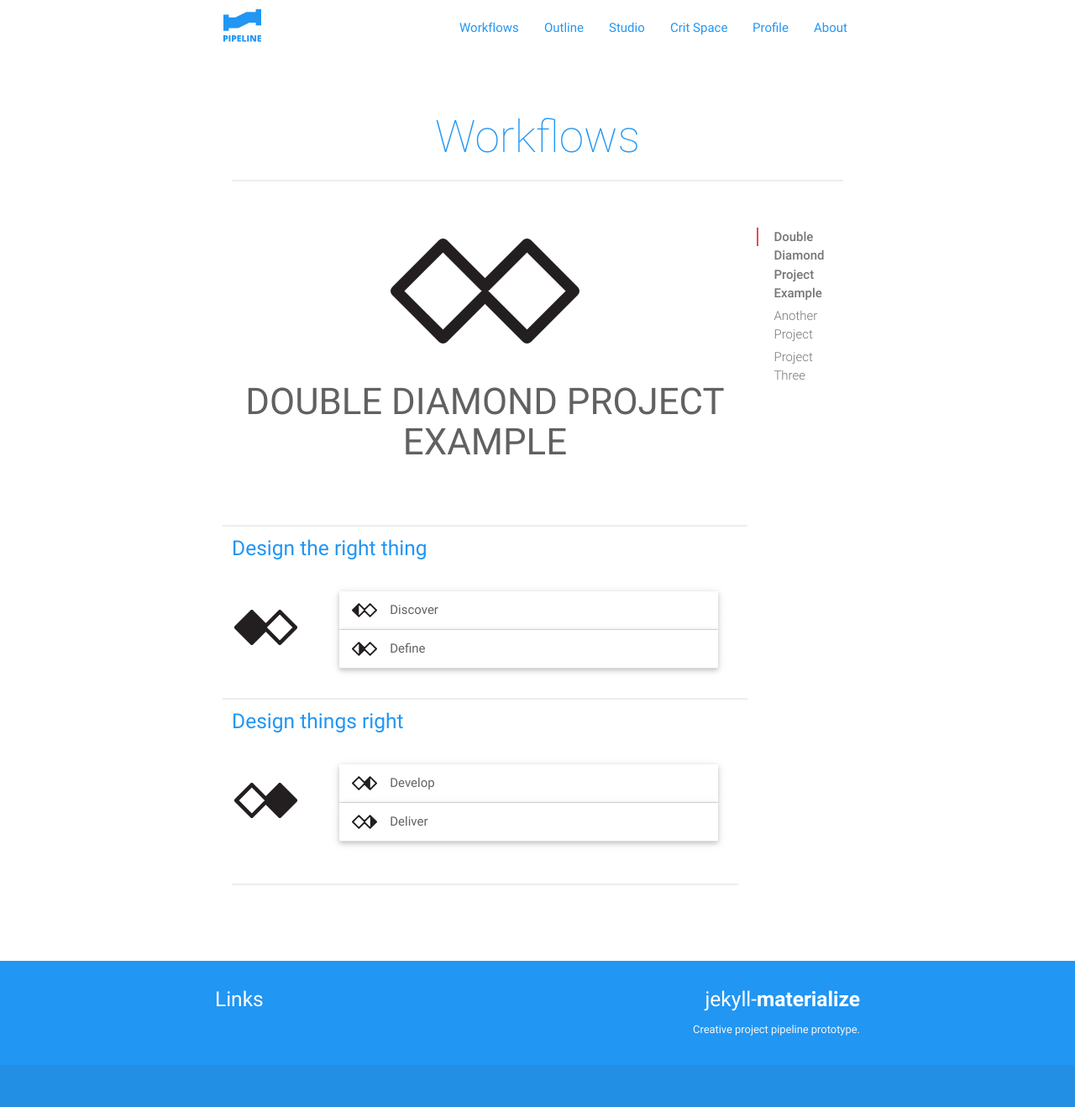
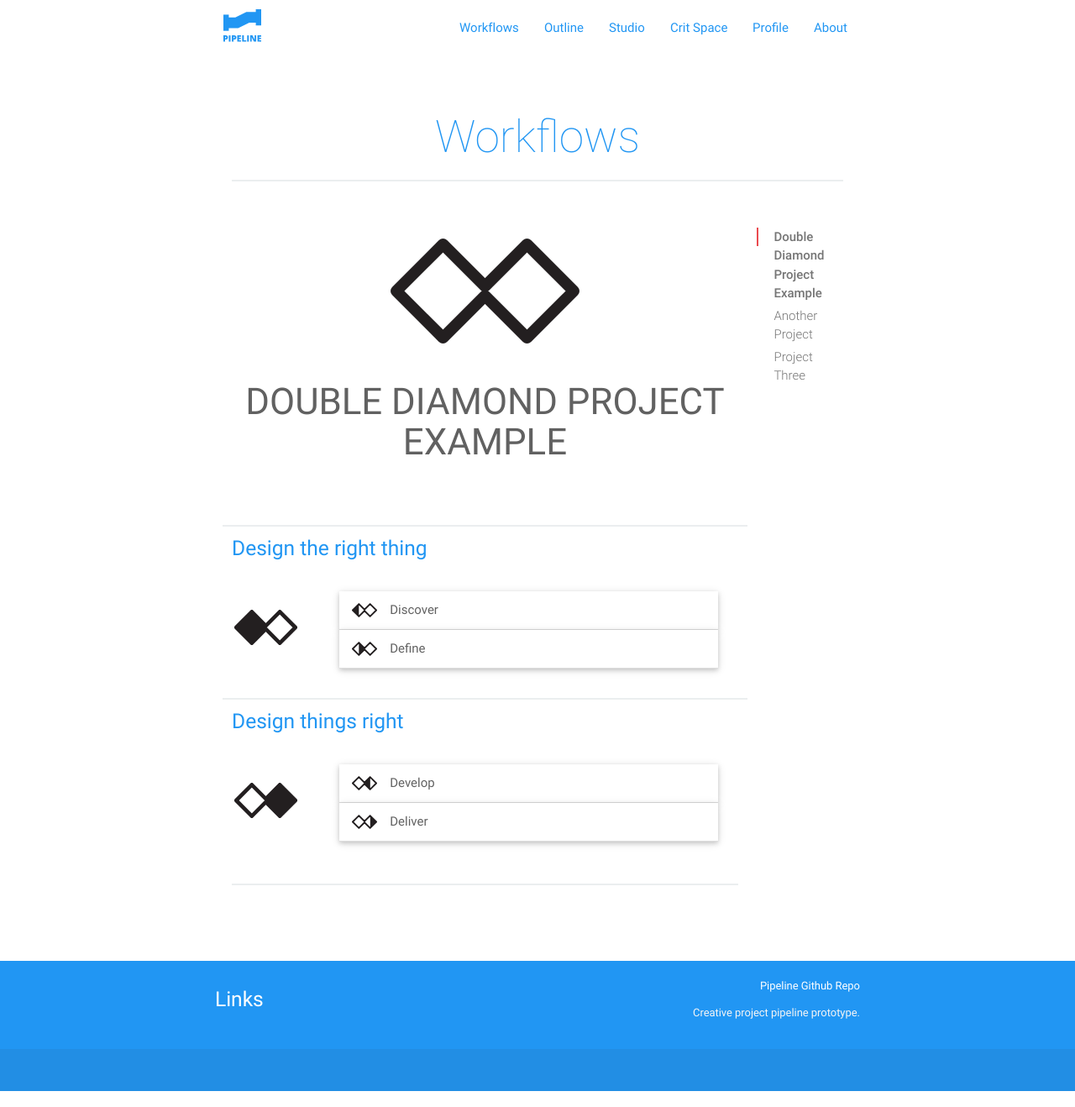
Before and after one commit to dmd-program/pipeline, a Jekyll site: the page built from index.html, in a window 1280 px wide. Shown: the whole page at 84% size. Built offline with Jekyll 4.4.1, drawn with Linux system fonts in a browser that asks for light colours; the list of posts is cut into pages by our own code.

Commit message:
Update footer.html

```diff
--- a/_includes/footer.html
+++ b/_includes/footer.html
@@ -10,7 +10,7 @@
         </ul>
       </div>
       <div class="col l6 offset-l2 s12 right-align">
-        <h5 class="white-text">{{ site.logo }}</h5>
+        <a class="white-text" href="https://github.com/dmd-program/pipeline">Pipeline Github Repo</a>
         <p class="grey-text text-lighten-4">{{ site.description }}</p>
       </div>
     </div>
```
